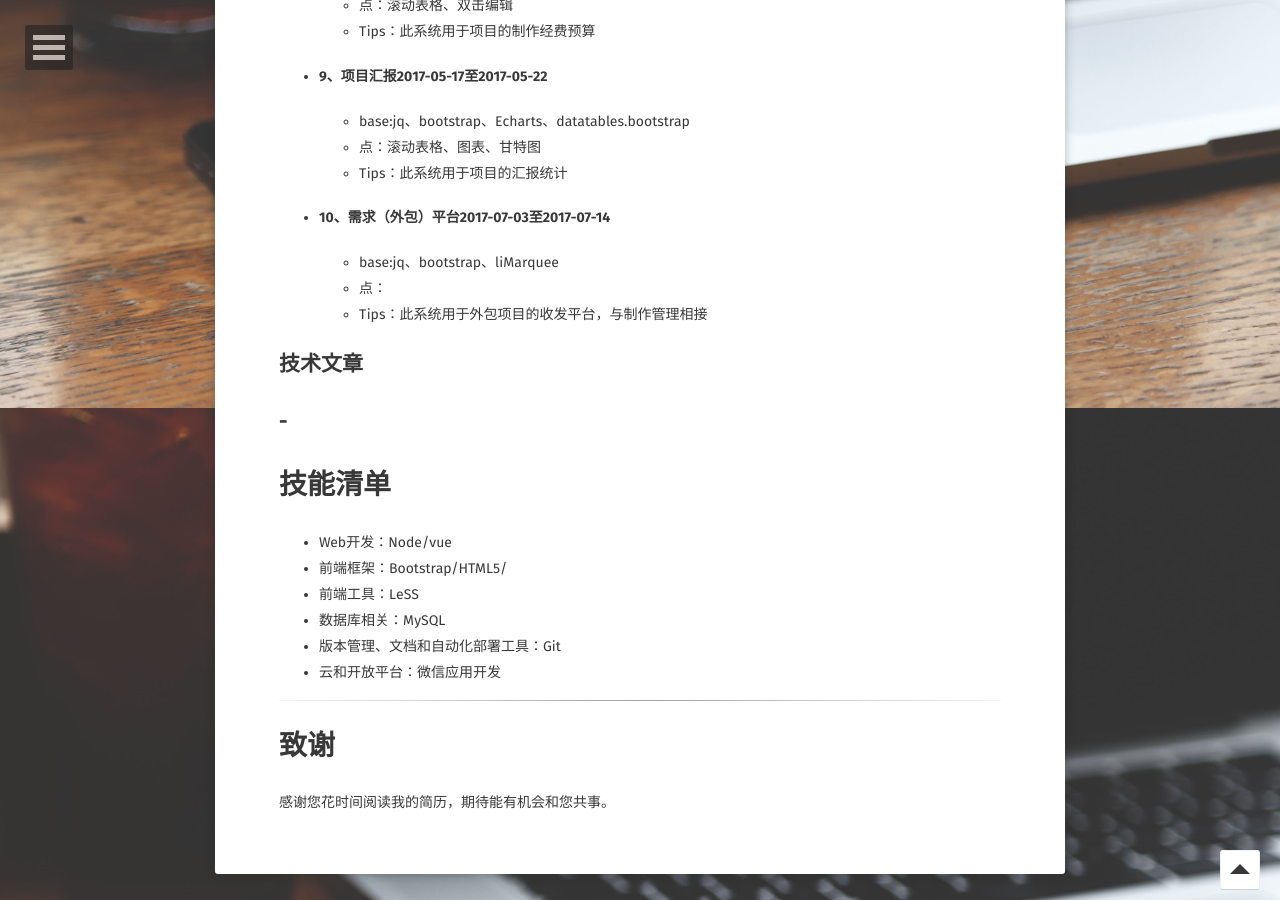
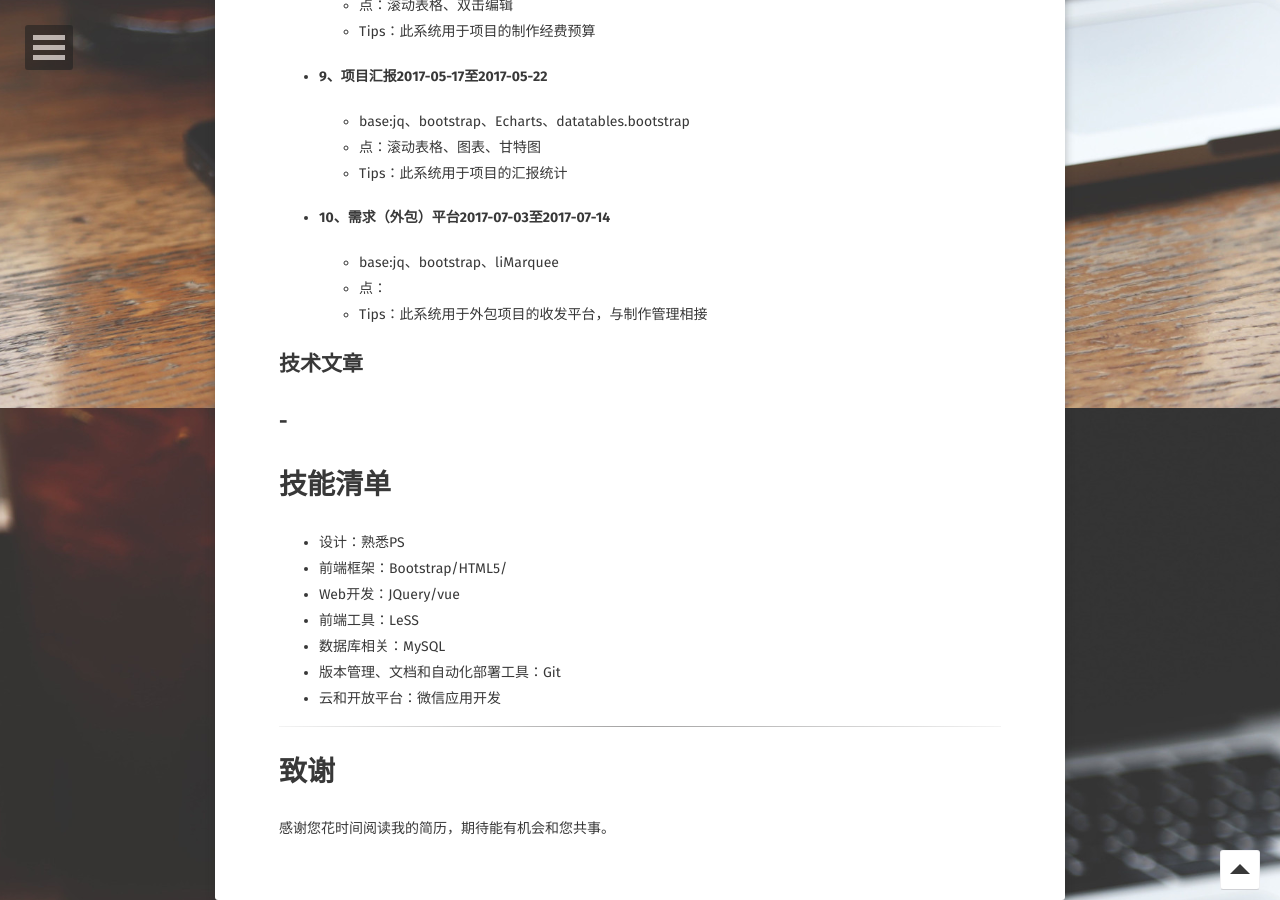
Before and after one commit to ybx13579/IceYang.github.io, a Jekyll site: the page built from about/index.md, in a window 1280 px wide and 900 px high, scrolled down 2292 px. Built offline with Jekyll 4.4.1, drawn with Linux system fonts in a browser that asks for light colours; some web fonts are replaced.

Commit message:
Update index.md

```diff
--- a/about/index.md
+++ b/about/index.md
@@ -191,8 +191,9 @@ comments: false
 
 # 技能清单
 
-- Web开发：Node/vue
+- 设计：熟悉PS
 - 前端框架：Bootstrap/HTML5/
+- Web开发：JQuery/vue
 - 前端工具：LeSS
 - 数据库相关：MySQL
 - 版本管理、文档和自动化部署工具：Git
```
